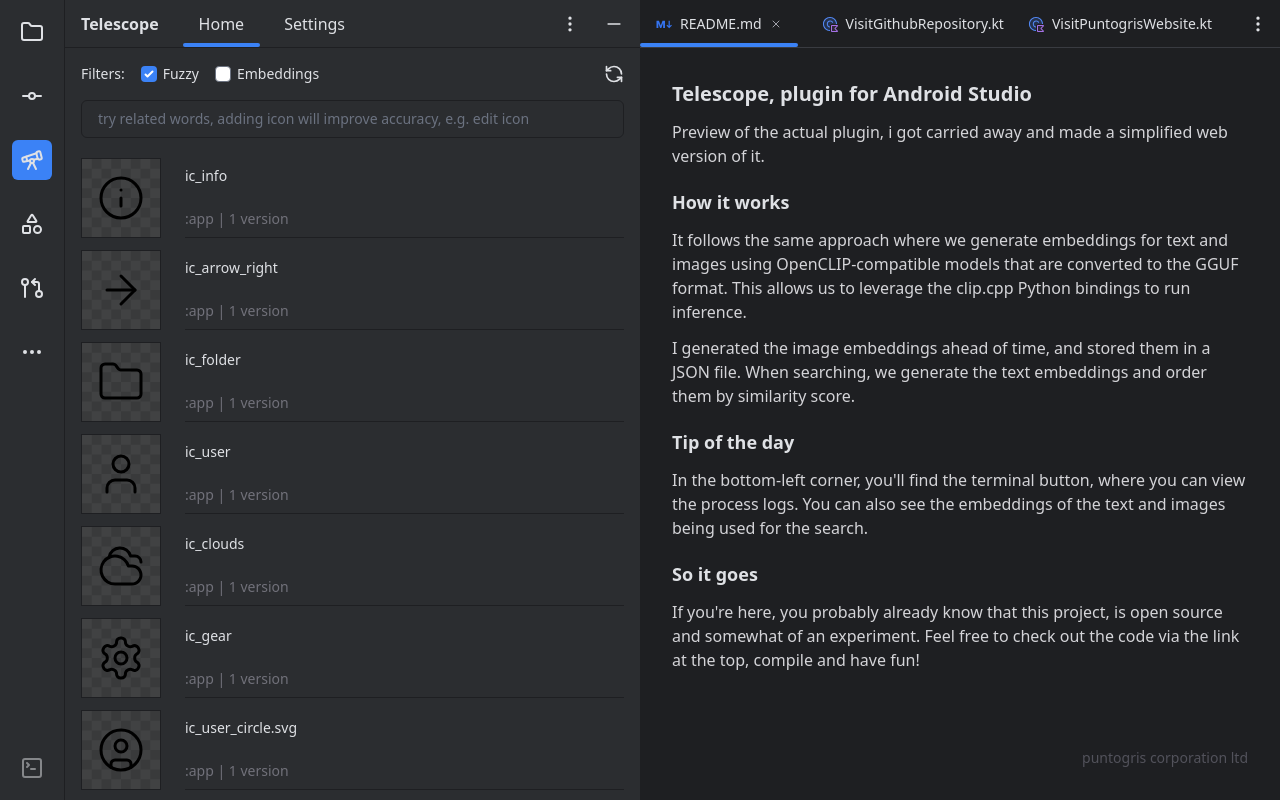
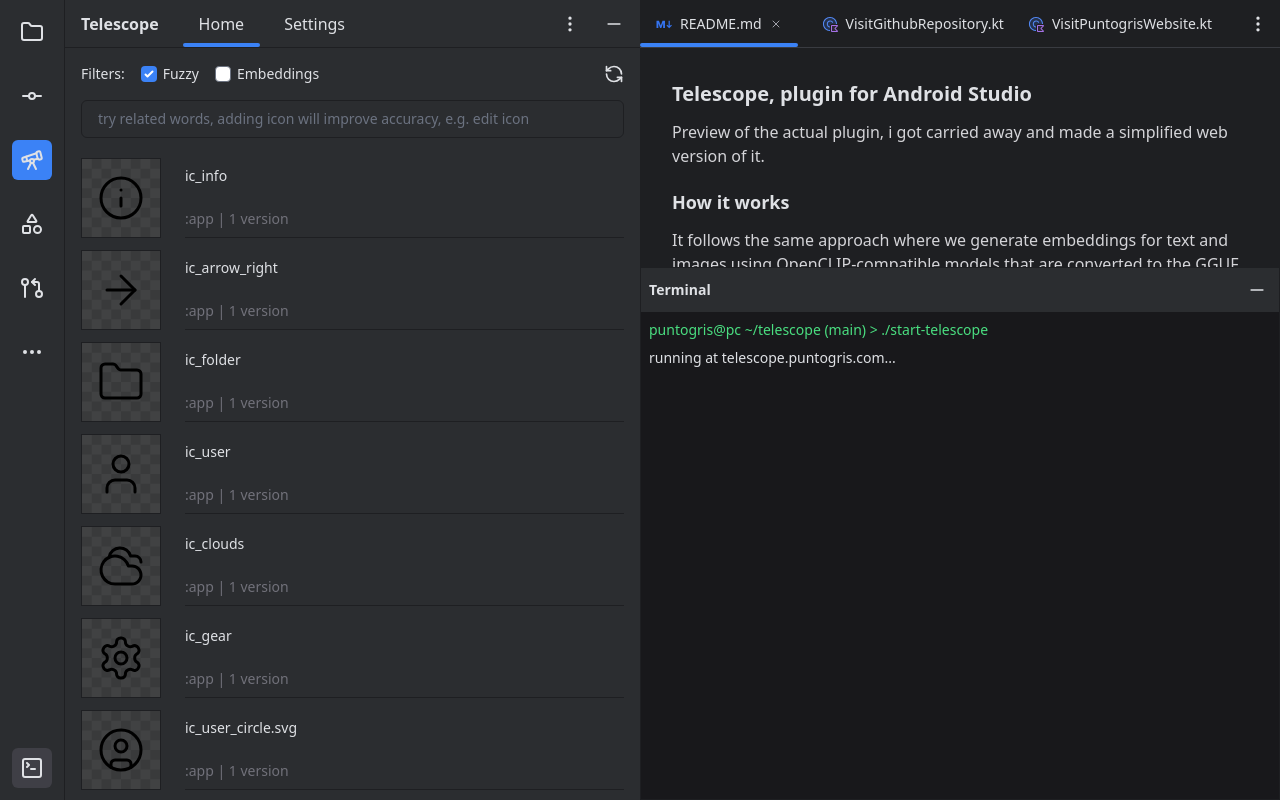
Before and after one commit to puntogris/telescope, a SvelteKit app in the folder website/: page / in a window 1280 px wide. Built offline with nearby package versions, Linux system fonts and the light colour scheme.

Commit message:
moved terminal to a separate component

```diff
--- a/website/src/routes/+page.svelte
+++ b/website/src/routes/+page.svelte
@@ -14,15 +14,15 @@
 	import XIcon from '$lib/icons/xIcon.svelte';
 	import { samples } from '$lib/samples';
 	import { dotProduct, summarizeList } from '$lib/utils';
-	import { tick } from 'svelte';
 	import { twMerge } from 'tailwind-merge';
+	import Terminal from './terminal.svelte';
 
 	let filtered = $state(samples);
 	let fuzzyEnabled = $state(true);
 	let embeddingsEnabled = $state(false);
-	let showTerminal = $state(false);
-	let terminalLogs: string[] = $state(['running at telescope.puntogris.com...']);
+	let showTerminal = $state(true);
 	let timeout: number;
+	let terminal: Terminal;
 
 	async function handleSearch(query: string) {
 		if (!query) {
@@ -36,19 +36,19 @@
 
 	function handleNoQuery() {
 		filtered = samples;
-		logTerminalMessage(`No query, returning all samples`, true);
+		terminal.sendLog(`No query, returning all samples`, true);
 	}
 
 	function performFuzzySearch(query: string) {
-		logTerminalMessage(`Resolving query with fuzzy: ${query}`);
+		terminal.sendLog(`Resolving query with fuzzy: ${query}`);
 
 		filtered = samples.filter((i) => i.name.toLowerCase().includes(query.toLowerCase()));
 
 		if (filtered.length === 0) {
-			logTerminalMessage(`No fuzzy matches for query ${query}`, true);
+			terminal.sendLog(`No fuzzy matches for query ${query}`, true);
 		} else {
 			const matches = filtered.map((i) => i.name).join('\n - ');
-			logTerminalMessage(`Fuzzy match for query ${query}: \n - ${matches}`, true);
+			terminal.sendLog(`Fuzzy match for query ${query}: \n - ${matches}`, true);
 		}
 	}
 
@@ -58,19 +58,19 @@
 	}
 
 	async function performEmbeddingsSearch(query: string) {
-		logTerminalMessage(`Fetching embeddings for ${query}`);
+		terminal.sendLog(`Fetching embeddings for ${query}`);
 		const response = await fetch(`api/encode?query=${query}`, {
 			method: 'GET',
 			headers: { 'Content-Type': 'application/json' }
 		});
 		if (!response.ok) {
-			logTerminalMessage(`Fetching for ${query} failed: ${response.status}`, true);
+			terminal.sendLog(`Fetching for ${query} failed: ${response.status}`, true);
 			return [];
 		}
 
 		const result = await response.json();
 		const textEmbeddings = result.embeddings as [];
-		logTerminalMessage(`Embeddings for ${query}: ${summarizeList(textEmbeddings)}`);
+		terminal.sendLog(`Embeddings for ${query}: ${summarizeList(textEmbeddings)}`);
 
 		let scores = [];
 		for (const sample of samples) {
@@ -83,22 +83,7 @@
 		filtered = scores.map((i) => i.sample);
 
 		const matches = scores.map((i) => `${i.sample.name} (${i.score.toFixed(4)})`).join('\n -');
-		logTerminalMessage(`Embeddings similarity scores for query ${query}: \n - ${matches}`, true);
-	}
-
-	function logTerminalMessage(log: string, withSparator = false) {
-		terminalLogs.push(log);
-		if (withSparator) {
-			terminalLogs.push('--------------------------------------------');
-		}
-		tick().then(() => scrollToBottom());
-	}
-
-	function scrollToBottom() {
-		const terminal = document.getElementById('terminal-logs');
-		if (terminal) {
-			terminal.scrollTop = terminal.scrollHeight;
-		}
+		terminal.sendLog(`Embeddings similarity scores for query ${query}: \n - ${matches}`, true);
 	}
 
 	function updateSearchMode(mode: string) {
@@ -258,29 +243,7 @@
 	</div>
 </div>
 
-{#if showTerminal}
-	<div
-		class="border-ide-border-dark fixed bottom-0 right-0 flex h-2/3 w-1/2 flex-col border bg-zinc-900"
-	>
-		<div class="bg-ide-bg flex items-center justify-between p-2">
-			<div class="text-ide-text text-sm font-semibold">Terminal</div>
-			<button class="rounded p-1 hover:bg-zinc-700" onclick={() => (showTerminal = !showTerminal)}>
-				<LineIcon class="text-ide-text size-5" />
-			</button>
-		</div>
-
-		<div id="terminal-logs" class="flex flex-col gap-2 overflow-y-auto p-2">
-			<div class="text-sm text-green-400">
-				puntogris@pc ~/telescope (main) &gt; ./start-telescope
-			</div>
-			{#each terminalLogs as log}
-				<div class="text-ide-text whitespace-pre-wrap text-sm">
-					{log}
-				</div>
-			{/each}
-		</div>
-	</div>
-{/if}
+<Terminal bind:show={showTerminal} bind:this={terminal} />
 
 <style>
 	.chess {
--- /dev/null
+++ b/website/src/routes/terminal.svelte
@@ -0,0 +1,88 @@
+<script lang="ts">
+	import LineIcon from '$lib/icons/lineIcon.svelte';
+	import { tick } from 'svelte';
+
+	let { show = $bindable() }: { show: boolean } = $props();
+	let isDragging = $state(false);
+	let logs = $state(['running at telescope.puntogris.com...']);
+
+	$effect(() => {
+		if (show) {
+			scrollToBottom();
+		}
+	});
+
+	export function sendLog(log: string, withSparator = false) {
+		logs.push(log);
+		if (withSparator) {
+			logs.push('--------------------------------------------');
+		}
+		tick().then(() => scrollToBottom());
+	}
+
+	function scrollToBottom() {
+		const terminal = document.getElementById('terminal-logs');
+		if (terminal) {
+			terminal.scrollTop = terminal.scrollHeight;
+		}
+	}
+
+	function onMouseUp(e: MouseEvent) {
+		isDragging = false;
+	}
+
+	let initial = $state({
+		y: 0,
+		height: 0
+	});
+
+	function onMoouseDown(e: MouseEvent) {
+		const element = document.getElementById('terminal');
+		if (!element) return;
+
+		isDragging = true;
+		initial.y = e.pageY;
+		initial.height = element.getBoundingClientRect().height;
+	}
+
+	function onMouseMove(e: MouseEvent) {
+		const element = document.getElementById('terminal');
+		if (!element || !isDragging) return;
+
+		const delta = initial.y - e.pageY;
+		let newHeight = initial.height + delta;
+
+		element.style.height = `${newHeight}px`;
+	}
+</script>
+
+<svelte:window onmousemove={onMouseMove} />
+
+{#if show}
+	<div
+		id="terminal"
+		class="border-ide-border-dark fixed bottom-0 right-0 flex h-2/3 w-1/2 flex-col border bg-zinc-900"
+	>
+		<!-- svelte-ignore a11y_no_static_element_interactions -->
+		<div
+			onmousedown={onMoouseDown}
+			onmouseup={onMouseUp}
+			class="bg-ide-bg flex cursor-ns-resize items-center justify-between p-2"
+		>
+			<div class="text-ide-text text-sm font-semibold">Terminal</div>
+			<button class="rounded p-1 hover:bg-zinc-700" onclick={() => (show = !show)}>
+				<LineIcon class="text-ide-text size-5" />
+			</button>
+		</div>
+		<div id="terminal-logs" class="flex flex-col gap-2 overflow-y-auto p-2">
+			<div class="text-sm text-green-400">
+				puntogris@pc ~/telescope (main) &gt; ./start-telescope
+			</div>
+			{#each logs as log}
+				<div class="text-ide-text whitespace-pre-wrap text-sm">
+					{log}
+				</div>
+			{/each}
+		</div>
+	</div>
+{/if}
```
